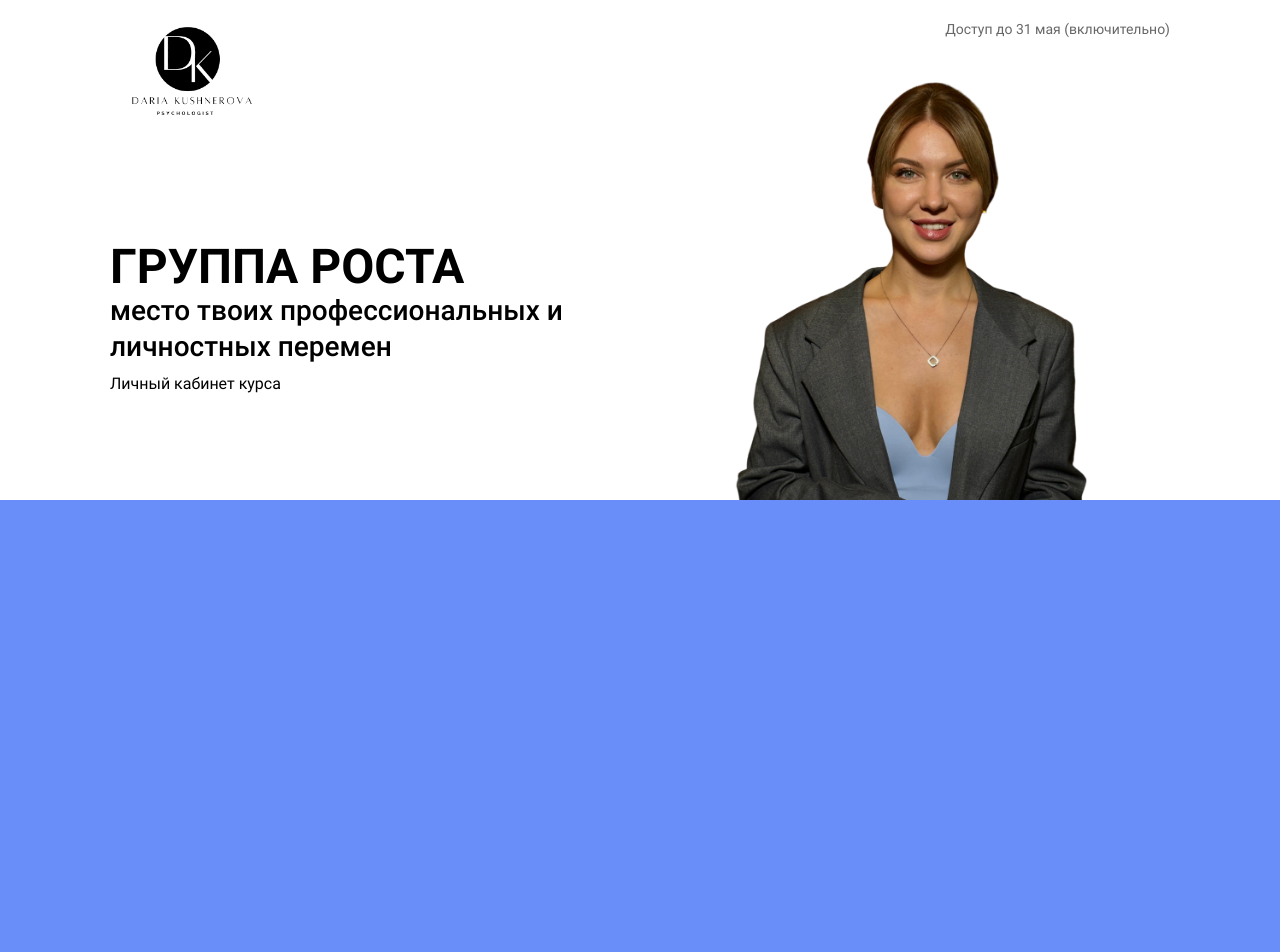
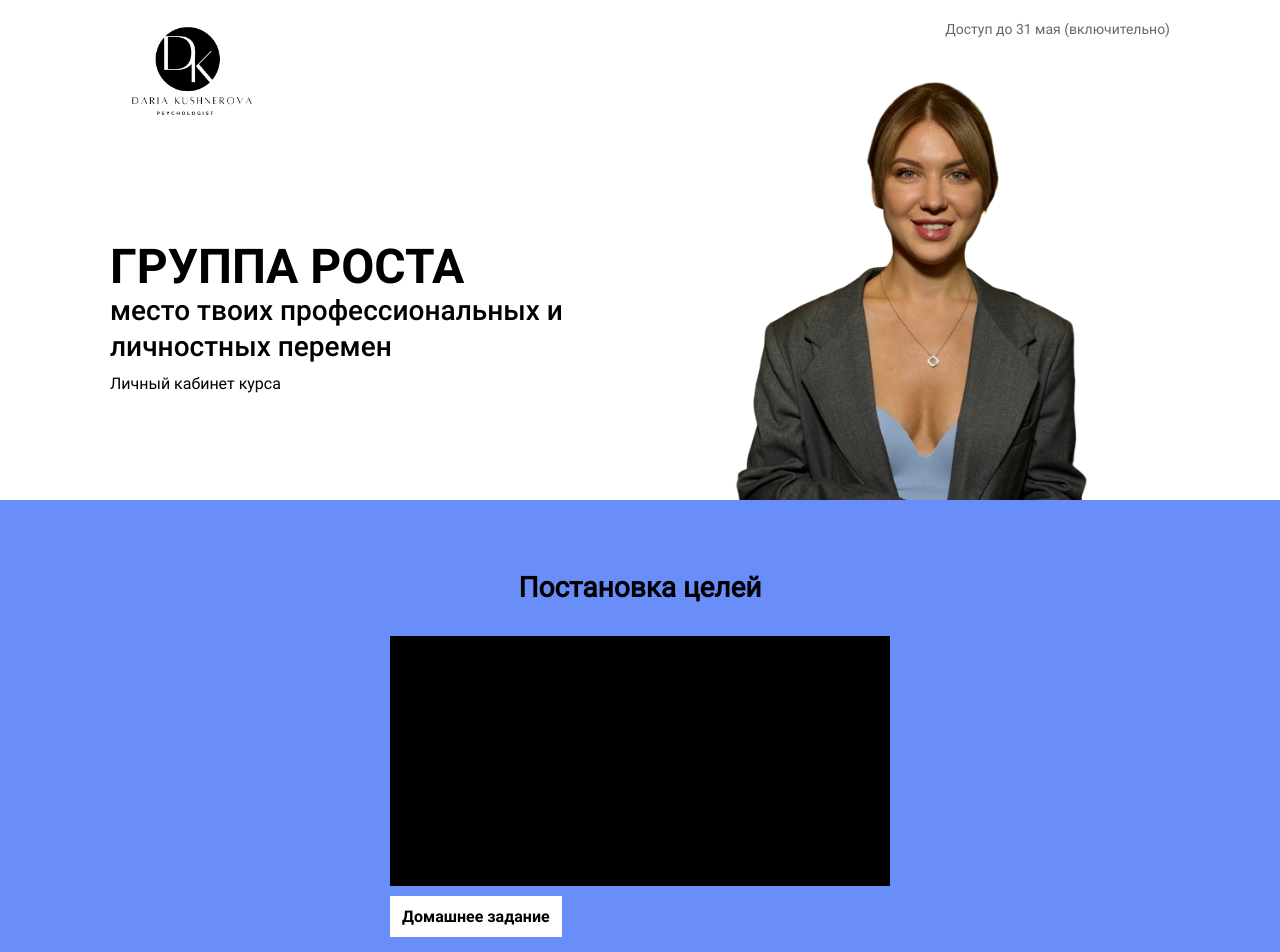
Before and after one commit to VitalikKarpuk/dk_group, a React (Create React App) app: page /1 in a window 1280 px wide. Shown: the top 952 px of the page. Before the commit the page ends 800 px from the top, so only its background shows below. Built offline with nearby package versions, Linux system fonts and the light colour scheme.

Commit message:
refactor

```diff
--- a/src/App.css
+++ b/src/App.css
@@ -1,5 +1,8 @@
 .App {
   text-align: center;
+  display: flex;
+  flex-direction: column;
+  min-height: 100%;
 }
 
 .App-logo {
--- a/src/App.js
+++ b/src/App.js
@@ -4,14 +4,16 @@ import Home from "./pages/modules";
 import Module from "./pages/module";
 import Layout from "./components/organisms/modules/layout";
 import classNames from "classnames";
+import Page404 from "./pages/404";
 
 function App() {
   return (
     <div className={classNames("App")}>
       <Layout>
         <Routes>
-          <Route path="/modules" element={<Home />} />
-          <Route path="/modules/:id" element={<Module />} />
+          <Route path="/" element={<Home />} />
+          <Route path="/404" element={<Page404 />} />
+          <Route path="/:id" element={<Module />} />
         </Routes>
       </Layout>
     </div>
--- a/src/components/atoms/logo/index.jsx
+++ b/src/components/atoms/logo/index.jsx
@@ -6,7 +6,7 @@ import { Link } from "react-router-dom";
 
 const Logo = ({ className }) => {
   return (
-    <Link to={"/modules"}>
+    <Link to={"/"}>
       <img src={logo} alt="" className={classNames(style.logo, className)} />
     </Link>
   );
--- /dev/null
+++ b/src/pages/404/index.jsx
@@ -0,0 +1,18 @@
+import { Link } from "react-router-dom";
+import Button from "../../components/atoms/button";
+
+import style from "./index.module.css";
+
+const Page404 = () => {
+  return (
+    <div className={style.wrapper}>
+      <h1>ERROR 404</h1>
+      <p className="t-inter-semi-bold">Страница не найдена</p>
+      <Link to="/">
+        <Button text={"HOME"} />
+      </Link>
+    </div>
+  );
+};
+
+export default Page404;
--- /dev/null
+++ b/src/pages/404/index.module.css
@@ -0,0 +1,13 @@
+.wrapper {
+  display: flex;
+  align-items: center;
+  justify-content: center;
+  flex-direction: column;
+  flex-grow: 1;
+  flex-shrink: 1;
+}
+
+.wrapper p {
+  font-size: 18px;
+  margin-bottom: 10px;
+}
--- a/src/pages/module/index.jsx
+++ b/src/pages/module/index.jsx
@@ -8,7 +8,14 @@ import { Link } from "react-router-dom";
 
 const Module = () => {
   let params = useParams();
-  const module = modulesList.find(({ id }) => id === params.id);
+
+  const module = modulesList.find(
+    ({ id, disabled }) => id === params.id && !disabled
+  );
+
+  if (!module) {
+    window.location.href = "/404";
+  }
 
   return (
     <div className={style.wrapper}>
--- a/src/pages/module/index.module.css
+++ b/src/pages/module/index.module.css
@@ -15,7 +15,7 @@
 .videoLoader {
   width: 500px;
   height: 250px;
-  background-color: rgb(225, 133, 133) a(255, 0, 0, 0);
+  background-color: #000000;
   position: absolute;
   display: flex;
   align-items: center;
```
